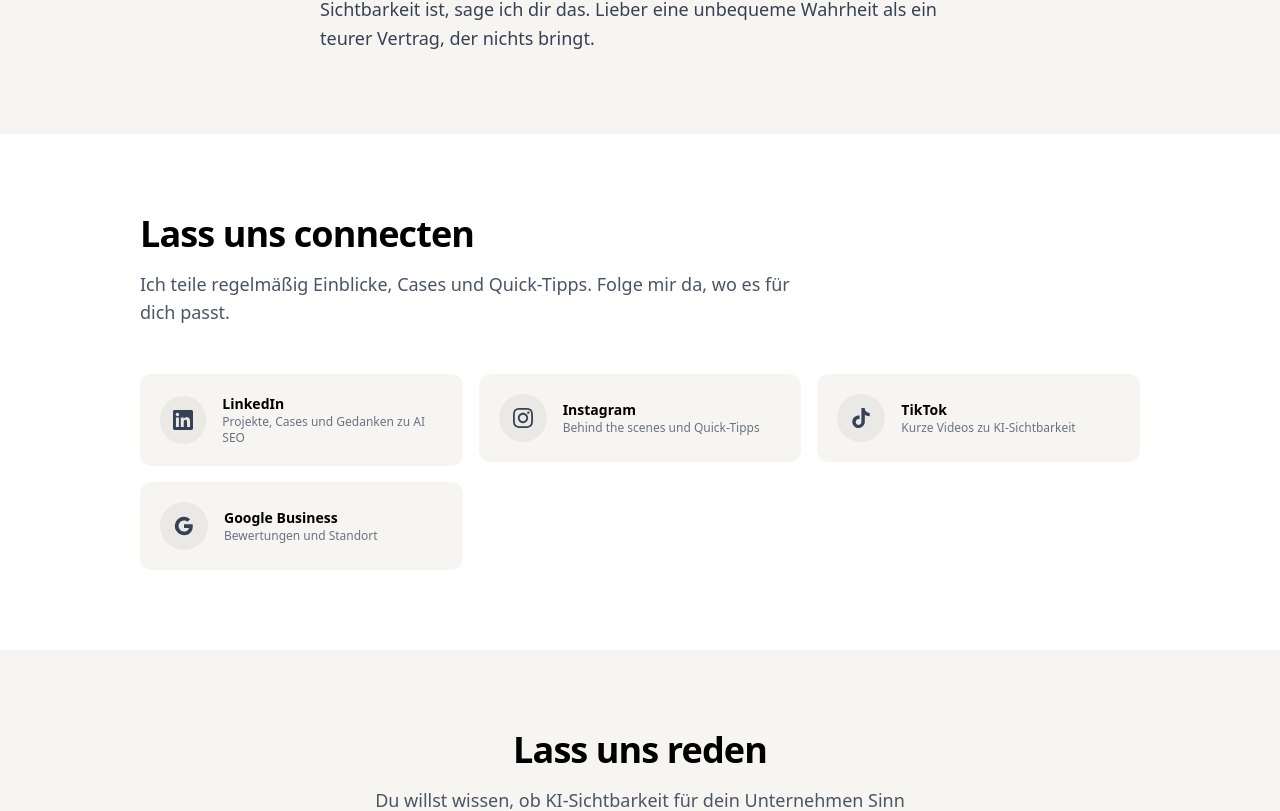
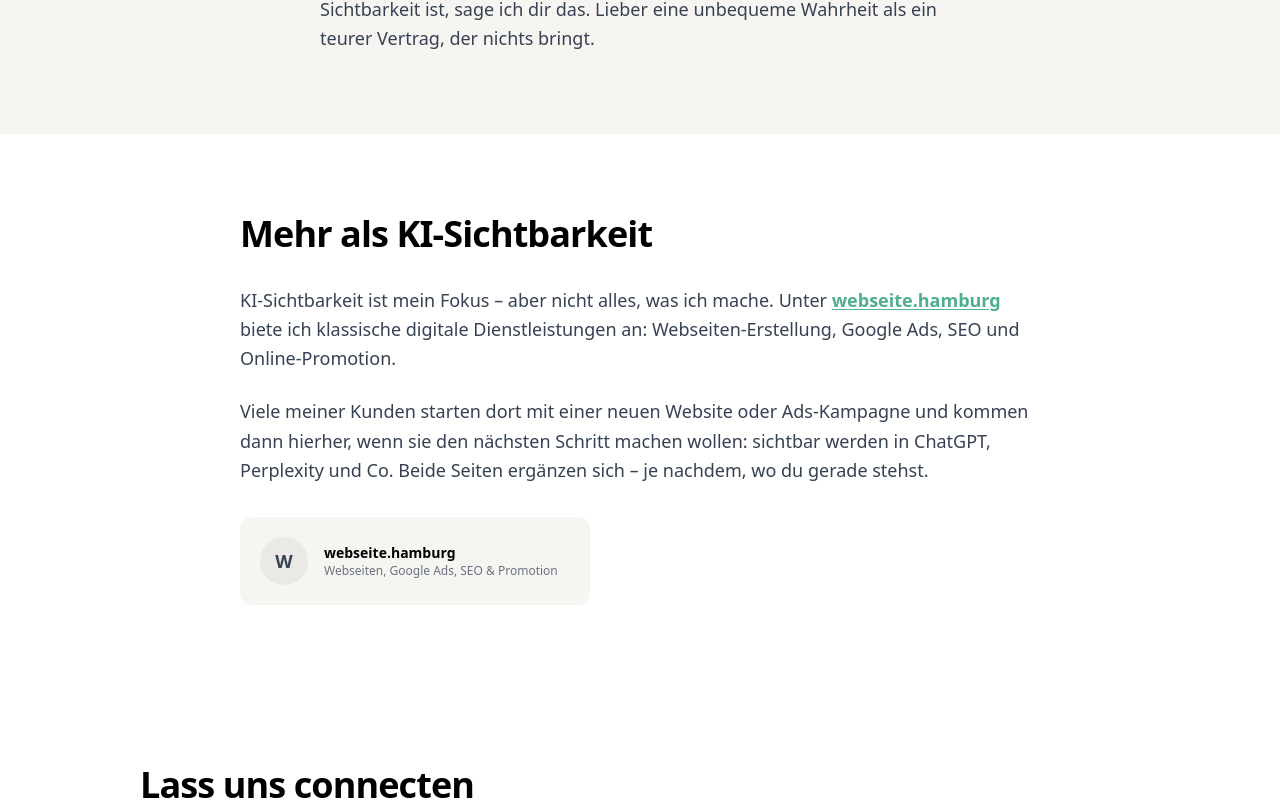
Before and after one commit to VadimShchepin/relaunch, a Next.js app: page /ueber-mich in a window 1280 px wide. Shown: the part 2230-3041 px from the top of the page. Built offline with nearby package versions, Linux system fonts and the light colour scheme; a web font is replaced by a local one.

Commit message:
feat: add organic link to webseite.hamburg sister brand
- New "Mehr als KI-Sichtbarkeit" section on Über mich page explaining
  the relationship between both sites
- Subtle footer mention: "Auch unter webseite.hamburg"

```diff
--- a/app/ueber-mich/page.tsx
+++ b/app/ueber-mich/page.tsx
@@ -209,6 +209,46 @@ export default function UeberMichPage() {
           </div>
         </section>
 
+        {/* Sister brand */}
+        <section className="px-6 md:px-12 lg:px-20 py-16 md:py-20 bg-white">
+          <div className="max-w-[800px] mx-auto">
+            <FadeIn>
+              <h2 className="text-3xl md:text-4xl font-bold tracking-tight text-black mb-8">
+                Mehr als KI-Sichtbarkeit
+              </h2>
+            </FadeIn>
+
+            <FadeIn delay={100}>
+              <p className="text-lg text-gray-700 leading-relaxed mb-6">
+                KI-Sichtbarkeit ist mein Fokus &ndash; aber nicht alles, was ich mache. Unter <a href="https://webseite.hamburg/" target="_blank" rel="noopener noreferrer" className="text-brand-accent font-semibold underline underline-offset-2 hover:text-black transition-colors">webseite.hamburg</a> biete ich klassische digitale Dienstleistungen an: Webseiten-Erstellung, Google Ads, SEO und Online-Promotion.
+              </p>
+            </FadeIn>
+
+            <FadeIn delay={200}>
+              <p className="text-lg text-gray-700 leading-relaxed mb-8">
+                Viele meiner Kunden starten dort mit einer neuen Website oder Ads-Kampagne und kommen dann hierher, wenn sie den nächsten Schritt machen wollen: sichtbar werden in ChatGPT, Perplexity und Co. Beide Seiten ergänzen sich &ndash; je nachdem, wo du gerade stehst.
+              </p>
+            </FadeIn>
+
+            <FadeIn delay={300}>
+              <a
+                href="https://webseite.hamburg/"
+                target="_blank"
+                rel="noopener noreferrer"
+                className="inline-flex items-center gap-4 bg-[#F7F5F2] hover:bg-gray-100 rounded-xl p-5 pr-8 transition-all hover:shadow-md group"
+              >
+                <span className="w-12 h-12 rounded-full bg-black/5 group-hover:bg-brand-accent/10 flex items-center justify-center transition-colors text-lg font-bold text-gray-700 group-hover:text-brand-accent">
+                  W
+                </span>
+                <div>
+                  <p className="font-bold text-black text-sm">webseite.hamburg</p>
+                  <p className="text-gray-500 text-xs">Webseiten, Google Ads, SEO &amp; Promotion</p>
+                </div>
+              </a>
+            </FadeIn>
+          </div>
+        </section>
+
         {/* Social Links */}
         <section className="px-6 md:px-12 lg:px-20 py-16 md:py-20 bg-white">
           <div className="max-w-[1000px] mx-auto">
--- a/components/sections/Footer.tsx
+++ b/components/sections/Footer.tsx
@@ -73,7 +73,7 @@ export const Footer: React.FC = () => (
 
             <div className="flex flex-col md:flex-row justify-between items-center gap-4 text-xs text-white/40 mt-12 pt-8 border-t border-white/10">
                 <p>© 2026 aiseo.hamburg. Alle Rechte vorbehalten.</p>
-                <p>Made in Hamburg.</p>
+                <p>Made in Hamburg. Auch unter <a href="https://webseite.hamburg/" target="_blank" rel="noopener noreferrer" className="underline hover:text-white/80 transition-colors">webseite.hamburg</a></p>
 
                 {/* Social Media Links */}
                 <div className="flex items-center gap-4">
```
